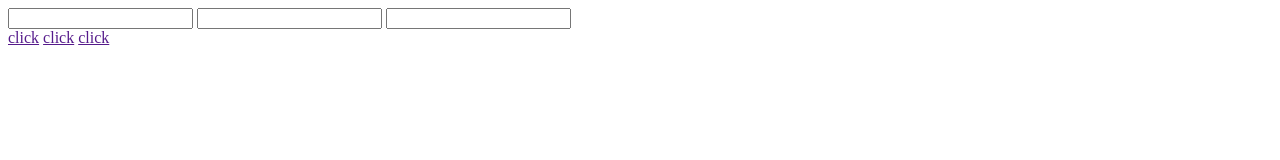
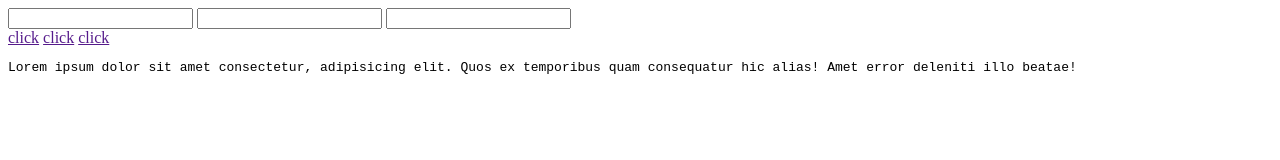
Before and after one commit to IRohit3001/practice, a plain HTML site: page about.html in a window 1280 px wide. Drawn offline with Linux system fonts and the light colour scheme.

Commit message:
fifth commit

```diff
--- a/about.html
+++ b/about.html
@@ -15,6 +15,6 @@
     <a href="">click</a>
     <a href="">click</a>
     <img src="" alt="" />
-    <img src="" alt="" />
+    <pre>Lorem ipsum dolor sit amet consectetur, adipisicing elit. Quos ex temporibus quam consequatur hic alias! Amet error deleniti illo beatae!</pre>
   </body>
 </html>
```
